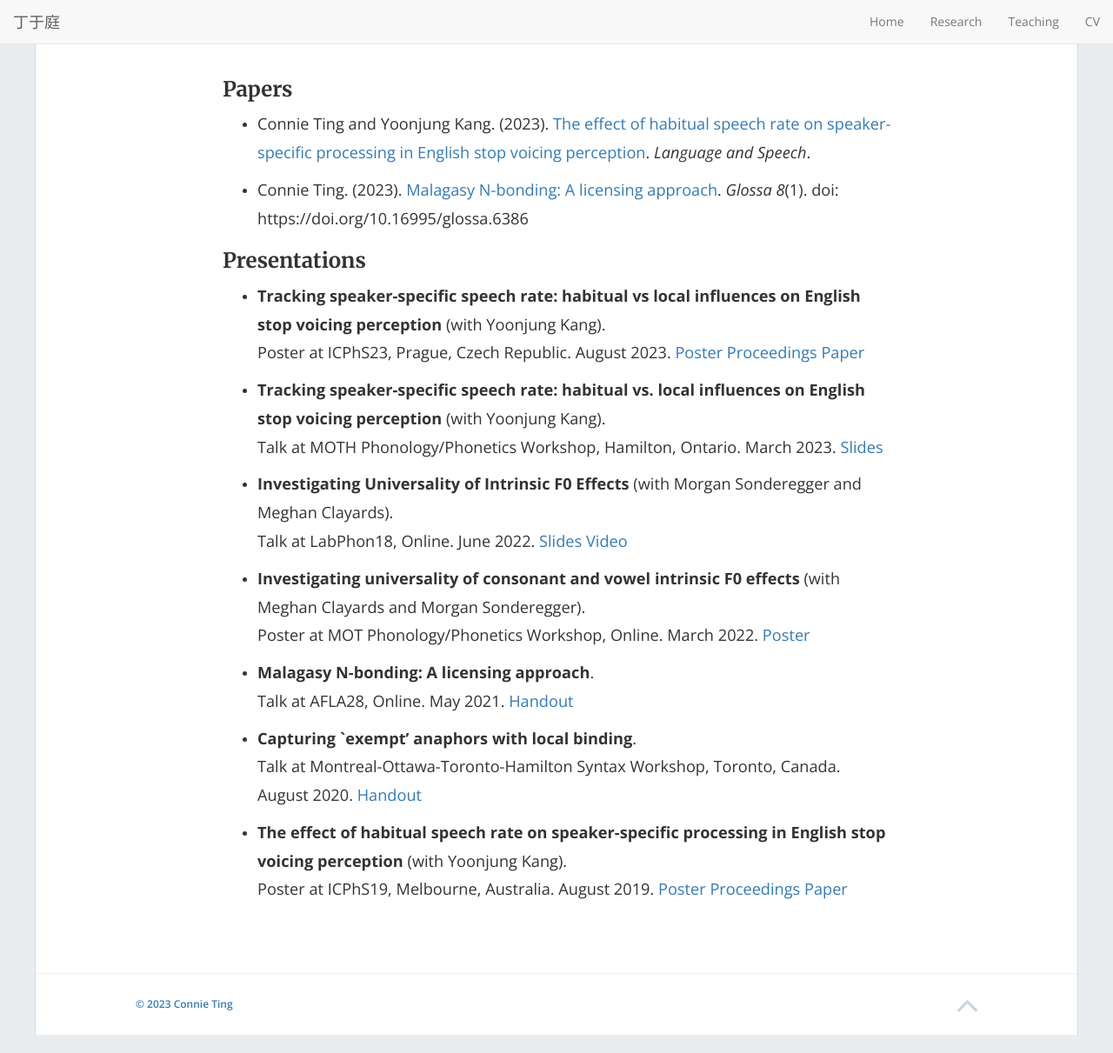
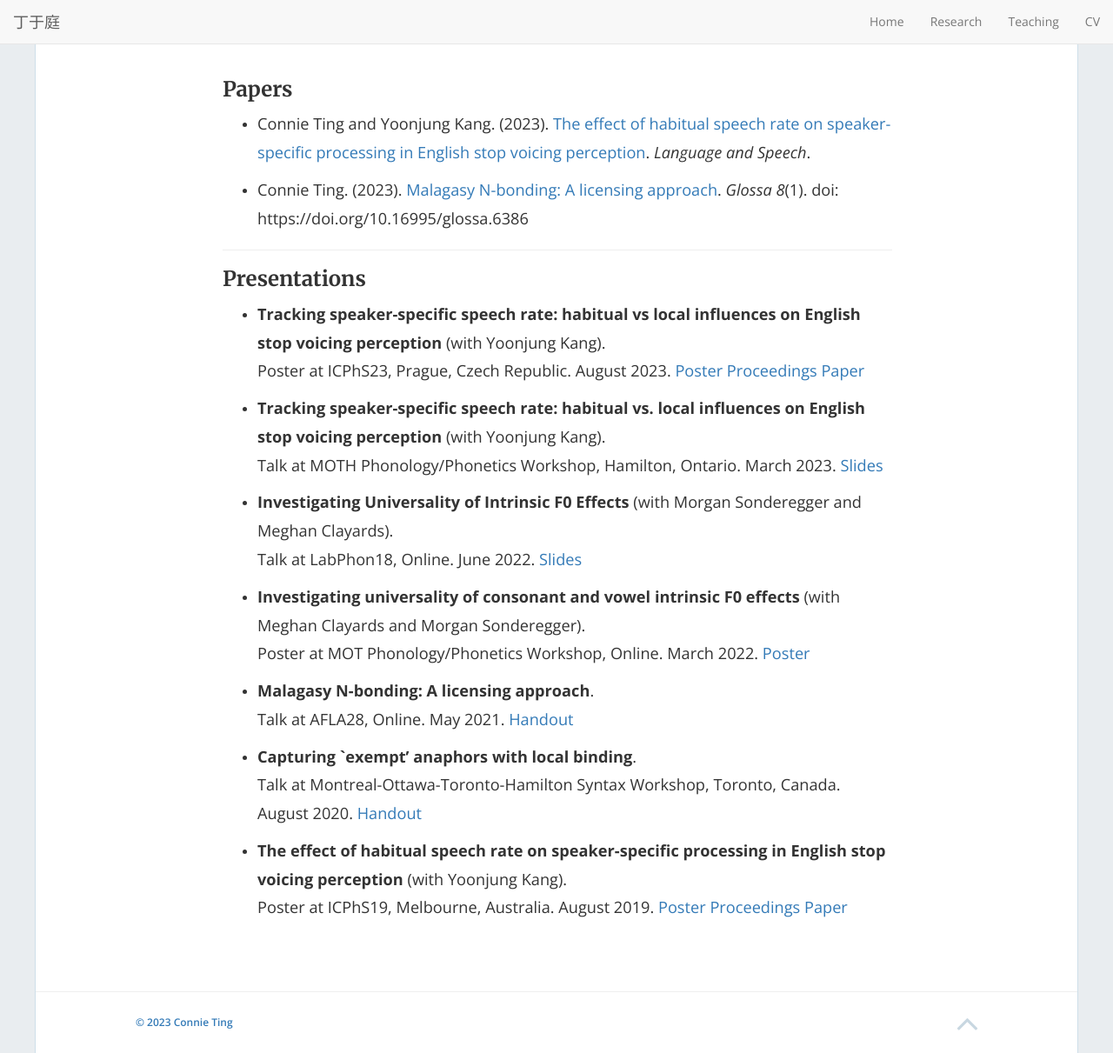
Before and after one commit to connieting/connieting.github.io, a Jekyll site: the page built from research.md, in a window 1280 px wide and 1211 px high. Shown: the whole window at 87% size. Built offline with Jekyll 4.4.1, drawn with Linux system fonts in a browser that asks for light colours; nearby versions of some CDN libraries.

Commit message:
Update research.md

```diff
--- a/research.md
+++ b/research.md
@@ -6,10 +6,11 @@
 
 ### Papers
 
-- Connie Ting and Yoonjung Kang. (2023). [The effect of habitual speech rate on speaker-specific processing in English stop voicing perception](https://journals.sagepub.com/doi/10.1177/00238309231188078). _Language and Speech_.  <br>
+- Connie Ting and Yoonjung Kang. (2023). [The effect of habitual speech rate on speaker-specific processing in English stop voicing perception](https://journals.sagepub.com/doi/10.1177/00238309231188078). _Language and Speech_.
 
-- Connie Ting. (2023). [Malagasy N-bonding: A licensing approach](https://www.glossa-journal.org/article/id/6386/). _Glossa 8_(1). doi: https://doi.org/10.16995/glossa.6386 <br>
+- Connie Ting. (2023). [Malagasy N-bonding: A licensing approach](https://www.glossa-journal.org/article/id/6386/). _Glossa 8_(1). doi: https://doi.org/10.16995/glossa.6386
 
+***
 
 ### Presentations
 
@@ -20,10 +21,10 @@
   Talk at MOTH Phonology/Phonetics Workshop, Hamilton, Ontario. March 2023. [Slides]()
 
 - **Investigating Universality of Intrinsic F0 Effects** (with Morgan Sonderegger and Meghan Clayards).
-  Talk at LabPhon18, Online. June 2022. [Slides](LabPhon_IF0.pdf) [Video]()
+  Talk at LabPhon18, Online. June 2022. [Slides](LabPhon_IF0.pdf)
 
 - **Investigating universality of consonant and vowel intrinsic F0 effects** (with Meghan Clayards and Morgan Sonderegger).
-  Poster at MOT Phonology/Phonetics Workshop, Online. March 2022. [Poster](MOT_Universal_IF0)
+  Poster at MOT Phonology/Phonetics Workshop, Online. March 2022. [Poster](MOT_Universal_IF0.pdf)
 
 - **Malagasy N-bonding: A licensing approach**.
   Talk at AFLA28, Online. May 2021.  [Handout](AFLA_handout.pdf)
```
